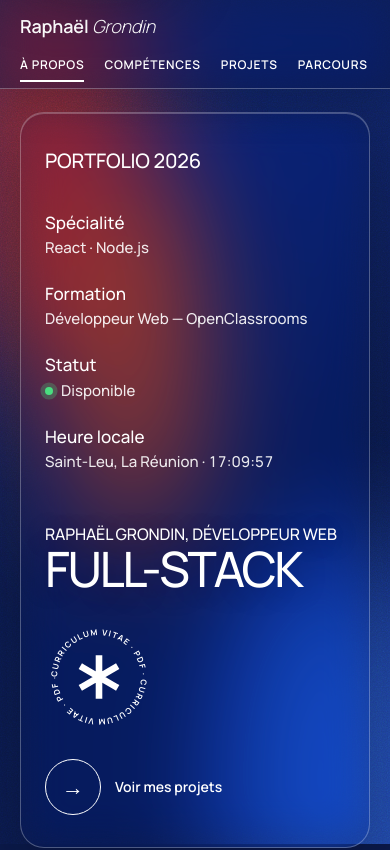
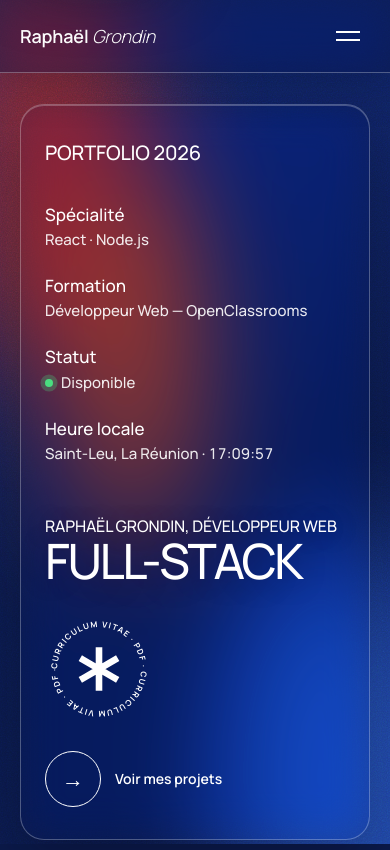
Before and after one commit to grdRaphael/portfolio_grd_raphael, a React (Vite) app: page / in a window 390 px wide. Shown: the top 850 px of the page. Built offline with nearby package versions, Linux system fonts and the light colour scheme.

Commit message:
Add mobile hamburger menu with opaque panel

```diff
--- a/src/components/Header/Header.scss
+++ b/src/components/Header/Header.scss
@@ -22,14 +22,6 @@
     align-items: center;
     justify-content: space-between;
     gap: 16px;
-
-    @include mobile {
-        height: auto;
-        flex-direction: column;
-        align-items: flex-start;
-        gap: 4px;
-        padding: 12px 0 4px;
-    }
 }
 
 .header_brand {
@@ -43,16 +35,87 @@
     }
 }
 
+// Bouton du menu : deux traits qui se croisent en X quand le menu est ouvert
+.header_toggle {
+    display: none;
+    width: 44px;
+    height: 44px;
+    border: none;
+    border-radius: 50%;
+    background: transparent;
+    cursor: pointer;
+
+    @include mobile {
+        // grid + place-items : les deux traits se superposent au centre du bouton
+        display: grid;
+        place-items: center;
+    }
+}
+
+.header_toggle_bar {
+    grid-area: 1 / 1;
+    width: 24px;
+    height: 2px;
+    background: $text-color;
+    transition: transform .3s ease;
+
+    &--top {
+        transform: translateY(-4px);
+    }
+
+    &--bottom {
+        transform: translateY(4px);
+    }
+
+    // Menu ouvert : les deux traits pivotent et forment une croix.
+    // Le style suit aria-expanded : l'état annoncé aux lecteurs d'écran et l'état affiché ne font qu'un
+    .header_toggle[aria-expanded="true"] &--top {
+        transform: rotate(45deg);
+    }
+
+    .header_toggle[aria-expanded="true"] &--bottom {
+        transform: rotate(-45deg);
+    }
+
+    @media (prefers-reduced-motion: reduce) {
+        transition: none;
+    }
+}
+
+// Sur mobile, la navigation devient un panneau sous la bande, fermé par défaut.
+// display: none retire les liens du parcours au clavier quand le menu est fermé.
+.header_nav {
+    @include mobile {
+        display: none;
+        position: absolute;
+        top: 100%;
+        left: 0;
+        right: 0;
+        padding: 8px 20px 24px;
+        // Fond opaque : les grands liens passent par-dessus le texte de la page et doivent rester lisibles.
+        // (Un flou imbriqué dans la bande, elle-même floutée, ne voyait pas la page derrière.)
+        background: $glass-tint;
+        border-bottom: 1px solid $glass-border;
+
+        &--open {
+            display: block;
+        }
+    }
+}
+
 .header_list {
     display: flex;
     gap: 32px;
 
-    // Sur mobile, les liens défilent horizontalement plutôt que de passer à la ligne
+    // Sur mobile : une colonne de grands liens numérotés 01 → 05, comme les sections de la page
     @include mobile {
-        gap: 20px;
-        overflow-x: auto;
-        max-width: calc(100vw - 40px);
-        scrollbar-width: none;
+        flex-direction: column;
+        gap: 0;
+        counter-reset: menu;
+
+        li {
+            border-bottom: 1px solid $glass-border;
+        }
     }
 }
 
@@ -92,6 +155,22 @@
     }
 
     @include mobile {
-        font-size: 12px;
+        display: inline-flex;
+        align-items: baseline;
+        gap: 14px;
+        padding: 16px 0;
+        font-size: 24px;
+        font-weight: 500;
+        text-transform: none;
+        letter-spacing: -0.01em;
+        counter-increment: menu;
+
+        // Le numéro du lien, généré par le compteur CSS (même idée que les titres de section)
+        &::before {
+            content: counter(menu, decimal-leading-zero);
+            font-size: 12px;
+            font-weight: 600;
+            letter-spacing: 0.15em;
+        }
     }
 }
--- a/src/components/Header/Header.tsx
+++ b/src/components/Header/Header.tsx
@@ -1,4 +1,4 @@
-import { useEffect, useState } from "react"
+import { useEffect, useRef, useState } from "react"
 import { Link, useLocation } from "react-router-dom"
 import "./Header.scss"
 
@@ -15,6 +15,26 @@ const Header = () => {
     const { pathname } = useLocation()
     // L'ancre de la section en cours de lecture, ou null si aucune
     const [active, setActive] = useState<string | null>(null)
+    // Menu mobile ouvert ou fermé (sur ordinateur, la navigation est toujours visible)
+    const [open, setOpen] = useState(false)
+    // Le bouton du menu, pour lui rendre le focus quand on ferme avec Échap
+    const toggleRef = useRef<HTMLButtonElement>(null)
+
+    // Échap ferme le menu et remet le focus sur le bouton : le visiteur au clavier ne se perd pas
+    useEffect(() => {
+        if (!open) return
+
+        const handleKeyDown = (event: KeyboardEvent) => {
+            if (event.key === "Escape") {
+                setOpen(false)
+                toggleRef.current?.focus()
+            }
+        }
+        document.addEventListener("keydown", handleKeyDown)
+
+        // Nettoyage : on n'écoute plus le clavier une fois le menu fermé
+        return () => document.removeEventListener("keydown", handleKeyDown)
+    }, [open])
 
     // Met en avant le lien de la section en cours de lecture (idée vue chez Brittany Chiang).
     // L'IntersectionObserver prévient quand un élément entre dans une zone de l'écran ou en sort
@@ -49,10 +69,28 @@ const Header = () => {
     return (
         <header className="header">
             <div className="header_inner">
-                <Link to="/" className="header_brand">
+                <Link to="/" className="header_brand" onClick={() => setOpen(false)}>
                     Raphaël <em>Grondin</em>
                 </Link>
-                <nav className="header_nav" aria-label="Navigation principale">
+                {/* Bouton du menu (mobile seulement) : aria-expanded annonce s'il est ouvert,
+                    aria-controls le relie à la navigation qu'il affiche */}
+                <button
+                    ref={toggleRef}
+                    type="button"
+                    className="header_toggle"
+                    aria-expanded={open}
+                    aria-controls="navigation-principale"
+                    onClick={() => setOpen((current) => !current)}
+                >
+                    <span className="sr_only">Menu</span>
+                    <span className="header_toggle_bar header_toggle_bar--top" aria-hidden="true" />
+                    <span className="header_toggle_bar header_toggle_bar--bottom" aria-hidden="true" />
+                </button>
+                <nav
+                    id="navigation-principale"
+                    className={`header_nav ${open ? "header_nav--open" : ""}`}
+                    aria-label="Navigation principale"
+                >
                     <ul className="header_list" role="list">
                         {links.map((link) => (
                             <li key={link.hash}>
@@ -60,6 +98,7 @@ const Header = () => {
                                     to={{ pathname: "/", hash: link.hash }}
                                     className="nav_link"
                                     aria-current={active === link.hash ? "location" : undefined}
+                                    onClick={() => setOpen(false)}
                                 >
                                     {link.label}
                                 </Link>
--- a/src/components/Layout/Layout.scss
+++ b/src/components/Layout/Layout.scss
@@ -6,12 +6,8 @@
     min-height: 100vh;
     display: flex;
     flex-direction: column;
+    // La bande d'en-tête est fixe : on décale le contenu de sa hauteur (une seule ligne, même sur mobile)
     padding-top: $header-height + 32px;
-
-    // Sur mobile, la bande passe sur deux lignes (nom puis liens)
-    @include mobile {
-        padding-top: 112px;
-    }
 }
 
 // Lien d'évitement : caché jusqu'à ce qu'il reçoive le focus clavier
--- a/src/index.scss
+++ b/src/index.scss
@@ -69,10 +69,6 @@ main {
 
 section[id] {
     scroll-margin-top: $header-height + 16px;
-
-    @include mobile {
-        scroll-margin-top: 112px;
-    }
 }
 
 // Classes partagées par plusieurs sections
```
